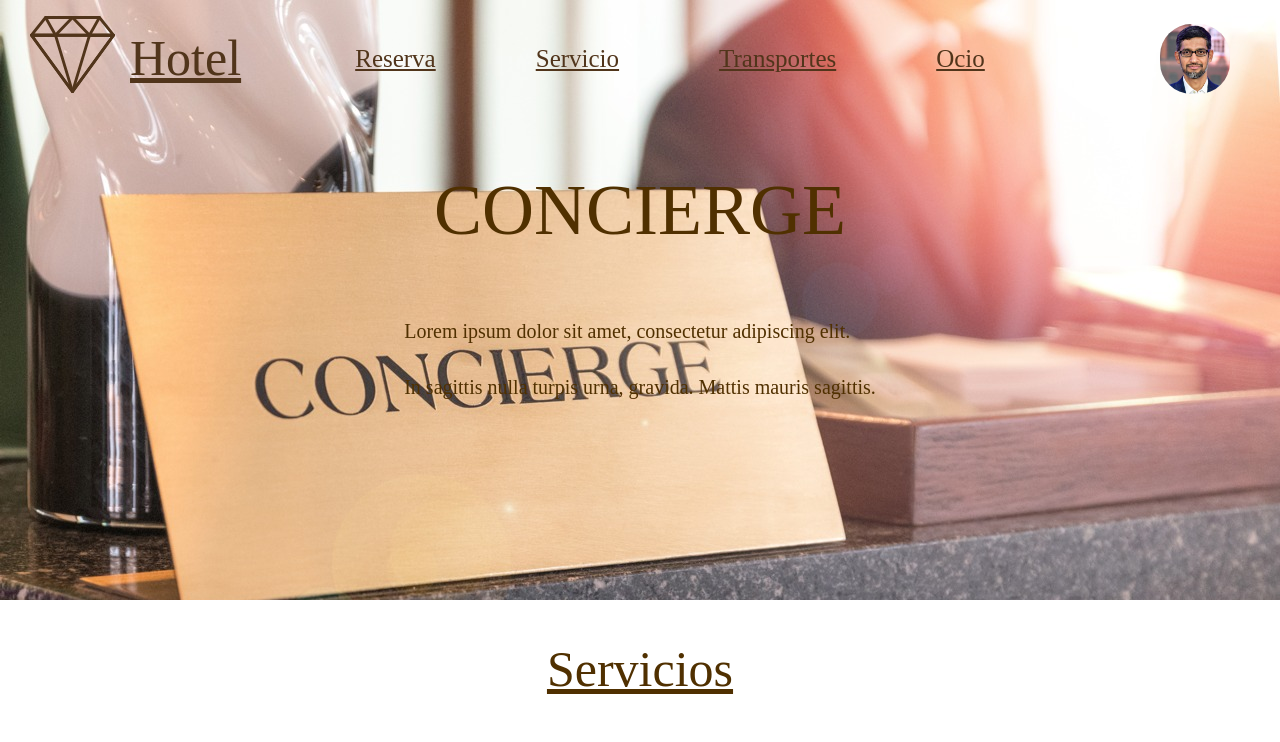
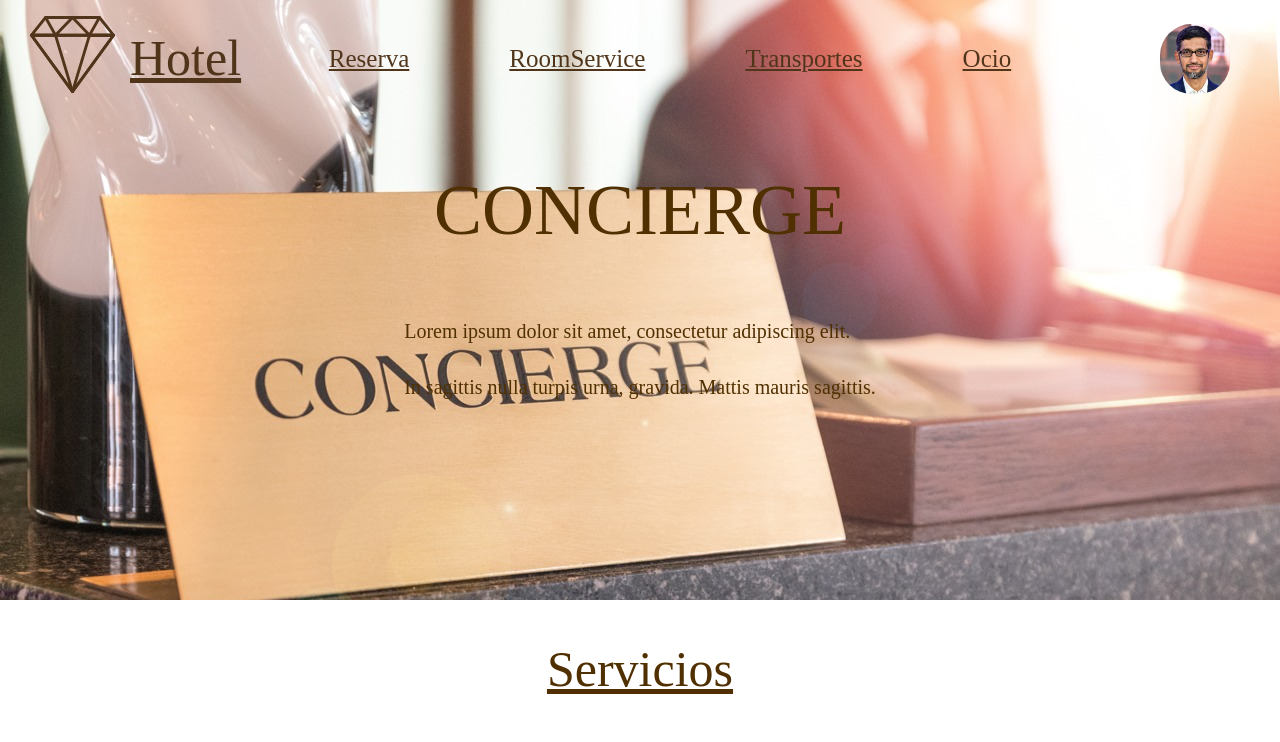
Before and after one commit to javierMorales9/ISST-Grupo02-Conc, a React (Create React App) app: page / in a window 1280 px wide. Shown: the top 742 px of the page. Built offline with nearby package versions, Linux system fonts and the light colour scheme.

Commit message:
Chage_navbar_service_x_roomService

```diff
--- a/src/components/navbar.js
+++ b/src/components/navbar.js
@@ -21,7 +21,7 @@ export default class NavBar extends React.Component {
 					<a  href='/booking'>Reserva</a>
 				</li>
 				<li>
-					<a href='/room_service'>Servicio</a>
+					<a href='/room_service'>RoomService</a>
 				</li>
 				<li>
 					<a href='/transport'>Transportes</a>
--- a/src/components/navbarInicio.js
+++ b/src/components/navbarInicio.js
@@ -15,7 +15,7 @@ export default class NavBarInicio extends React.Component {
                     </div>
                     <div style={{flex:'2', display: 'flex', justifyContent: 'center'}}>
                         <a className='link_titulo' href='/booking'>Reserva</a>
-                        <a className='link_titulo' href='/room_service'>Servicio</a>
+                        <a className='link_titulo' href='/room_service'>RoomService</a>
                         <a className='link_titulo' href='/transport'>Transportes</a>
                         <a className='link_titulo' href='/leisure'>Ocio</a>
                     </div>
--- a/src/pages/room_service.js
+++ b/src/pages/room_service.js
@@ -10,9 +10,14 @@ export default class RoomService extends React.Component {
     render() {
         return (
           <div>
-              <NavBar/>
-              <h1 style={{textAlign:'center', marginBottom:'750px'}}>Room service</h1>
-              <Footer/>
+
+            <NavBar/>
+
+            <h1 style={subtitulo}>RoomService</h1>
+            <hr style={{color:'gray', width: '70%', border:'2px solid'}}/>
+
+            <Footer/>
+
           </div>
         );
     }
```
